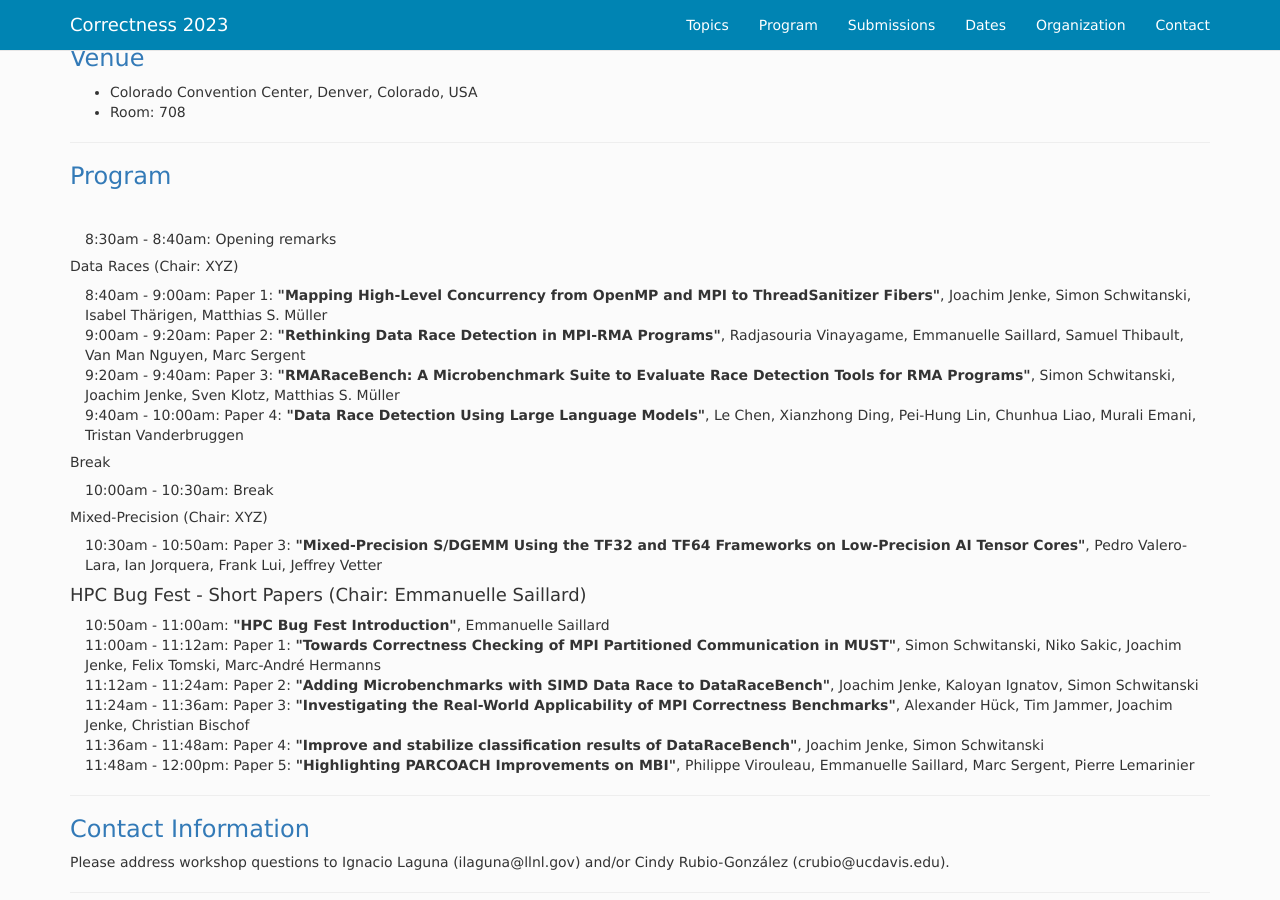
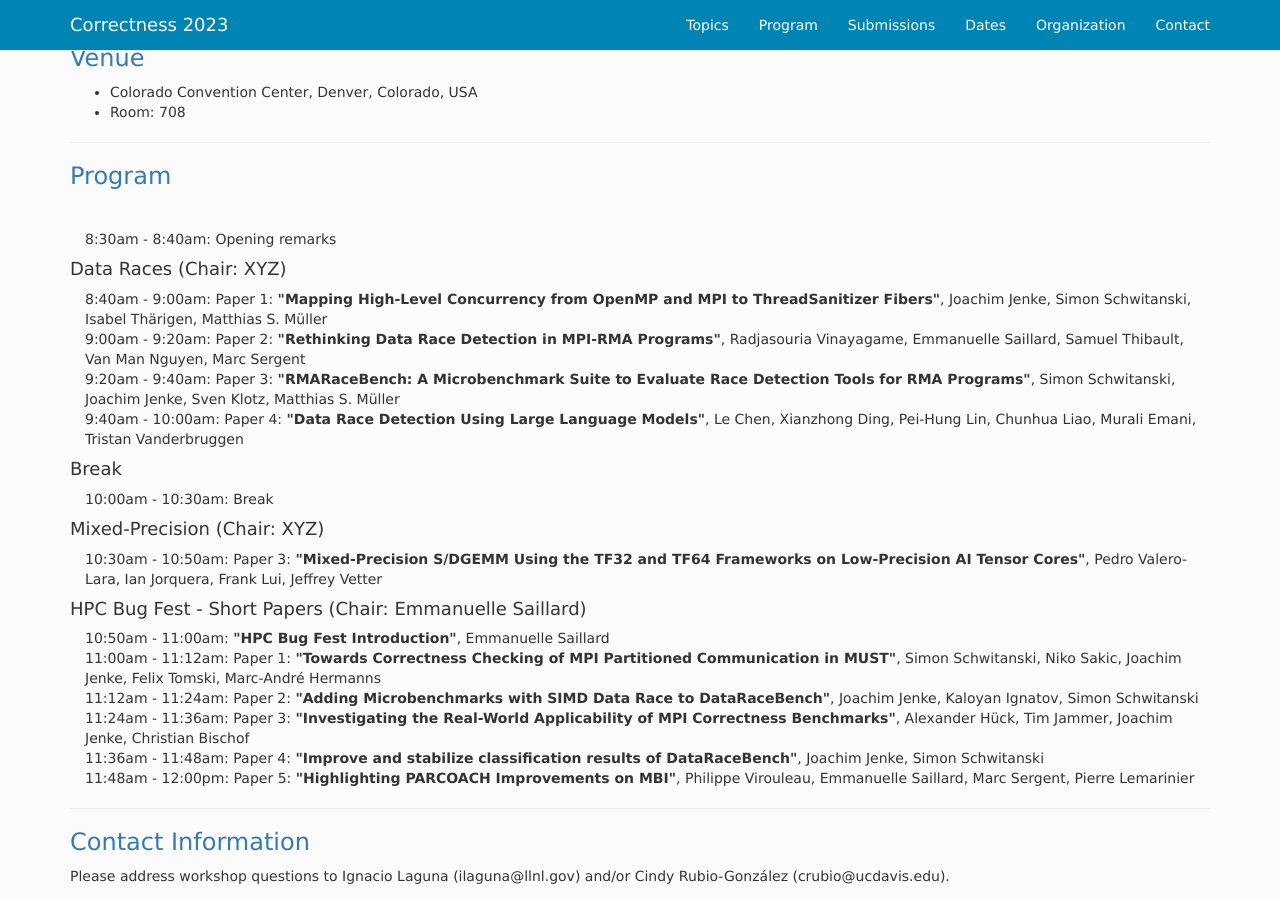
Before and after one commit to correctness-workshop/2023, a Jekyll site: the page built from index.md, in a window 1280 px wide and 900 px high, scrolled down 2895 px. Built offline with Jekyll 4.4.1, drawn with Linux system fonts in a browser that asks for light colours; nearby versions of some CDN libraries; the list of posts is cut into pages by our own code.

```diff
--- a/index.md
+++ b/index.md
@@ -152,7 +152,7 @@ All time zones are AOE.
 <tr><td width="15">  </td> <td>8:30am - 8:40am:  Opening remarks    </td> </tr>
 </table>
 
-##### Data Races (Chair: XYZ)
+#### Data Races (Chair: XYZ)
 <table>
 <tr><td width="15">  </td> <td>8:40am - 9:00am:  Paper 1:  <b>"Mapping High-Level Concurrency from OpenMP and MPI to ThreadSanitizer Fibers"</b>, Joachim Jenke, Simon Schwitanski, Isabel Thärigen, Matthias S. Müller </td> </tr>
 
@@ -166,12 +166,12 @@ All time zones are AOE.
  </td> </tr>
 </table>
 
-##### Break
+#### Break
 <table>
 <tr><td width="15">  </td> <td> 10:00am - 10:30am:  Break </td> </tr>
 </table>
 
-##### Mixed-Precision (Chair: XYZ)
+#### Mixed-Precision (Chair: XYZ)
 <table>
 <tr><td width="15">  </td> <td>10:30am - 10:50am:  Paper 3: <b>"Mixed-Precision S/DGEMM Using the TF32 and TF64 Frameworks on Low-Precision AI Tensor Cores"</b>, Pedro Valero-Lara, Ian Jorquera, Frank Lui, Jeffrey Vetter </td> </tr>
 </table>
```
